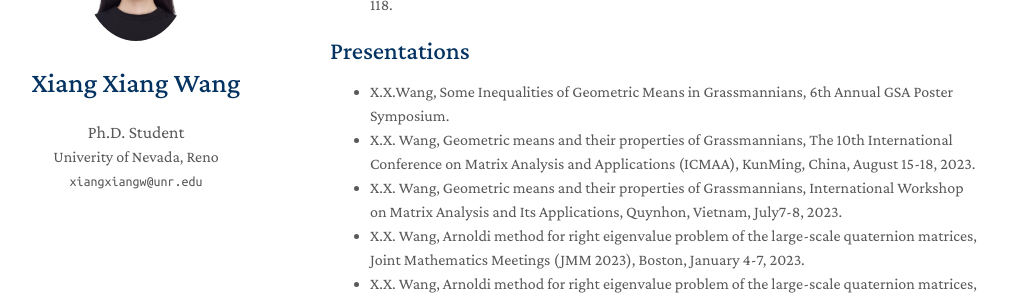
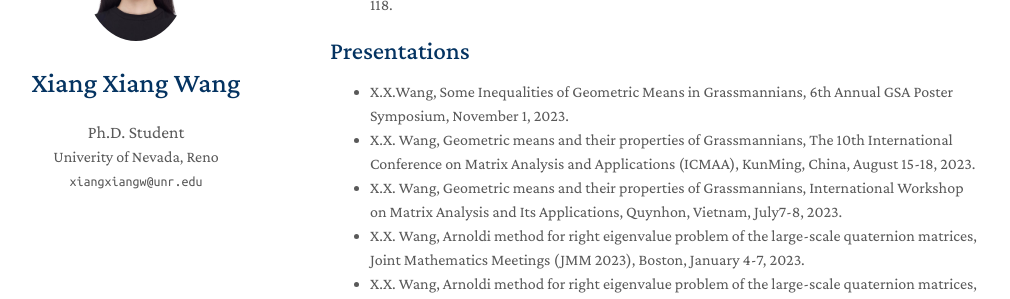
Before and after one commit to yaoyao-liu/minimal-light, a Jekyll site: the page built from index.md, in a window 1280 px wide and 900 px high, scrolled down 1490 px. Shown: the part 177-476 px from the top of the window, without its empty margins (140-1150 px from the left). Built offline with Jekyll 4.4.1, drawn with Linux system fonts in a browser that asks for light colours; nearby versions of some CDN libraries; a style sheet for code colours, icons or effects is not loaded; our own code applies the rules of GitHub Pages for plain Markdown files.

Commit message:
Update index.md

```diff
--- a/index.md
+++ b/index.md
@@ -61,7 +61,7 @@ layout: homepage
 -	G.H. Peng, X.X. Wang, Y.Z. Zhang, [Multidimensional scaling analysis based on attribute reduction of bivariate mutual information](https://doi.org/10.12988/imf.2017.610133), International Mathematical Forum, 12 (3) (2017) 111-118.
 
 ## Presentations
-- 	X.X.Wang, Some Inequalities of Geometric Means in Grassmannians, 6th Annual GSA Poster Symposium.
+- 	X.X.Wang, Some Inequalities of Geometric Means in Grassmannians, 6th Annual GSA Poster Symposium, November 1, 2023.
 - 	X.X. Wang, Geometric means and their properties of Grassmannians, The 10th International Conference on Matrix Analysis and Applications (ICMAA), KunMing, China, August 15-18, 2023.
 - 	X.X. Wang, Geometric means and their properties of Grassmannians, International Workshop on Matrix Analysis and Its Applications, Quynhon, Vietnam, July7-8, 2023.
 - 	X.X. Wang, Arnoldi method for right eigenvalue problem of the large-scale quaternion matrices, Joint Mathematics Meetings (JMM 2023), Boston, January 4-7, 2023.
```
